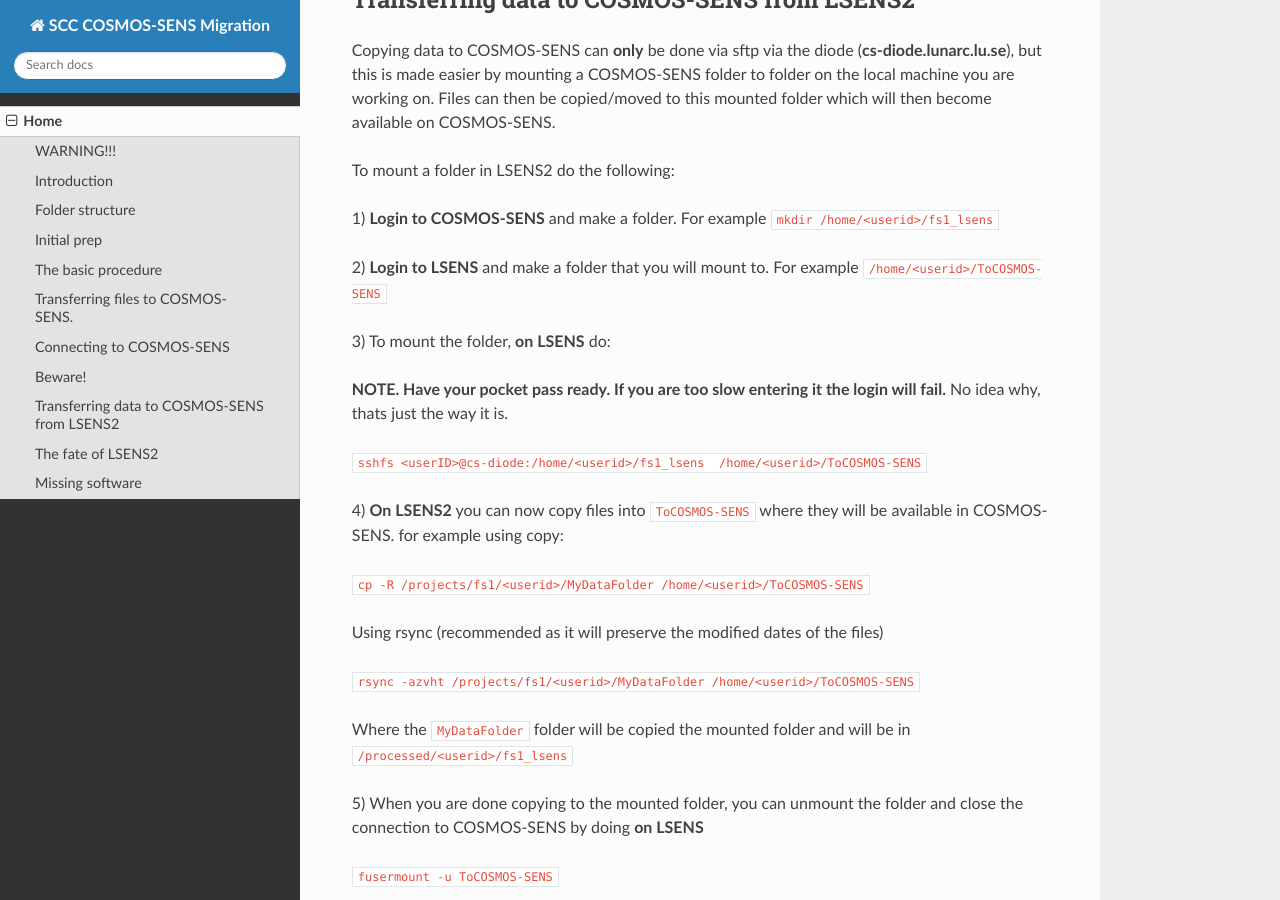
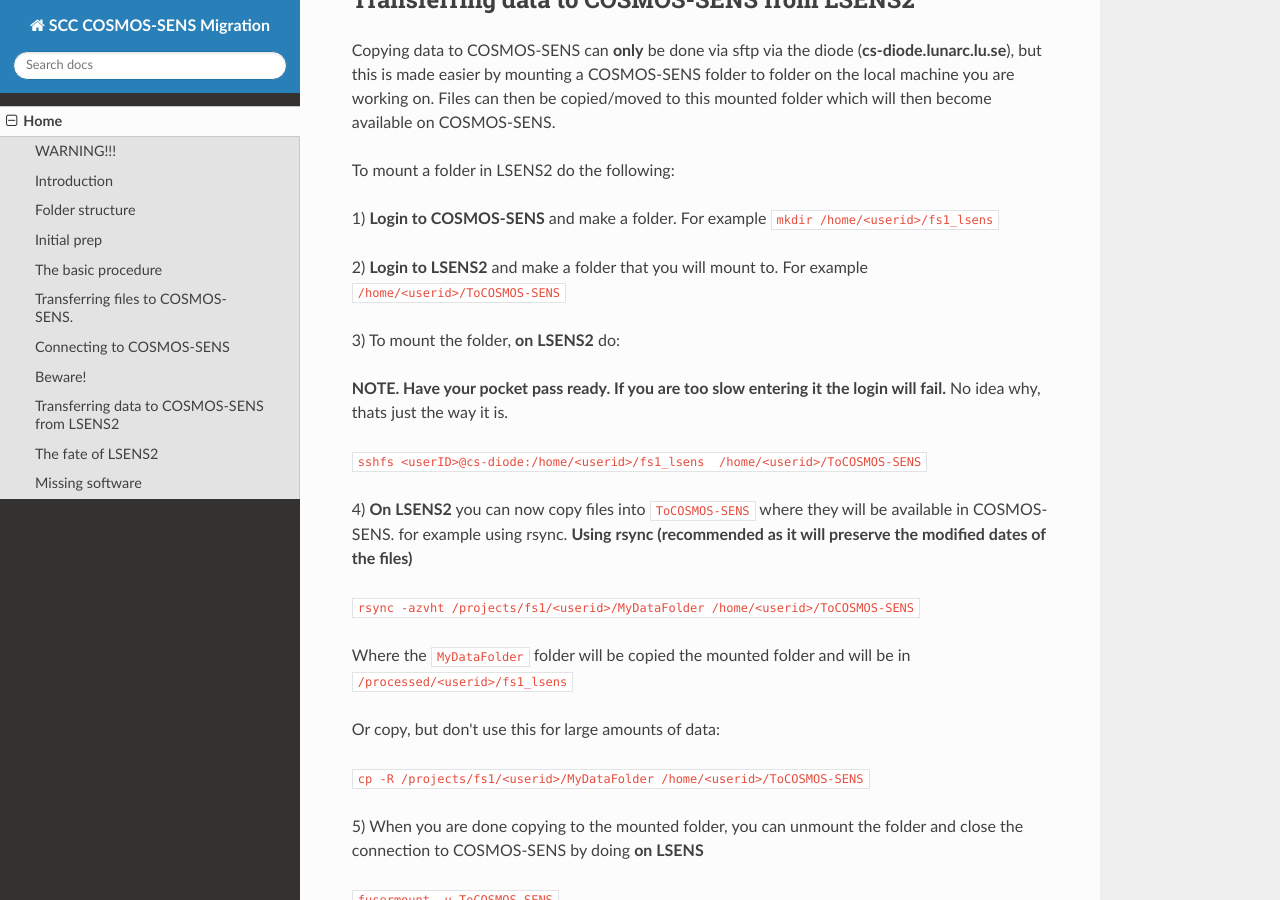
Before and after one commit to sccbioinformatics/CSENS_Migration_docs, an MkDocs documentation site: the page built from docs/index.md, in a window 1280 px wide and 900 px high, scrolled down 2301 px. Built offline with MkDocs 1.6.1, drawn with Linux system fonts in a browser that asks for light colours; nearby versions of some CDN libraries.

Commit message:
path updates

```diff
--- a/docs/index.md
+++ b/docs/index.md
@@ -80,23 +80,24 @@ To mount a folder in LSENS2 do the following:
 
 1) **Login to COSMOS-SENS** and make a folder. For example `mkdir /home/<userid>/fs1_lsens`
 
-2) **Login to LSENS** and make a folder that you will mount to. For example `/home/<userid>/ToCOSMOS-SENS`
+2) **Login to LSENS2** and make a folder that you will mount to. For example `/home/<userid>/ToCOSMOS-SENS`
 
-3) To mount the folder, **on LSENS** do:
+3) To mount the folder, **on LSENS2** do:
 
 **NOTE. Have your pocket pass ready. If you are too slow entering it the login will fail.** No idea why, thats just the way it is.
 
 `sshfs <userID>@cs-diode:/home/<userid>/fs1_lsens  /home/<userid>/ToCOSMOS-SENS`
 
-4) **On LSENS2** you can now copy files into `ToCOSMOS-SENS` where they will be available in COSMOS-SENS. for example using copy:
-
-`cp -R /projects/fs1/<userid>/MyDataFolder /home/<userid>/ToCOSMOS-SENS`
-
-Using rsync (recommended as it will preserve the modified dates of the files)
+4) **On LSENS2** you can now copy files into `ToCOSMOS-SENS` where they will be available in COSMOS-SENS. for example using rsync. **Using rsync (recommended as it will preserve the modified dates of the files)**
 
 `rsync -azvht /projects/fs1/<userid>/MyDataFolder /home/<userid>/ToCOSMOS-SENS`
 
 Where the `MyDataFolder` folder will be copied the mounted folder and will be in `/processed/<userid>/fs1_lsens`
+
+Or copy, but don't use this for large amounts of data:
+
+`cp -R /projects/fs1/<userid>/MyDataFolder /home/<userid>/ToCOSMOS-SENS`
+
 
 5) When you are done copying to the mounted folder, you can unmount the folder and close the connection to COSMOS-SENS by doing **on LSENS**
 
```
